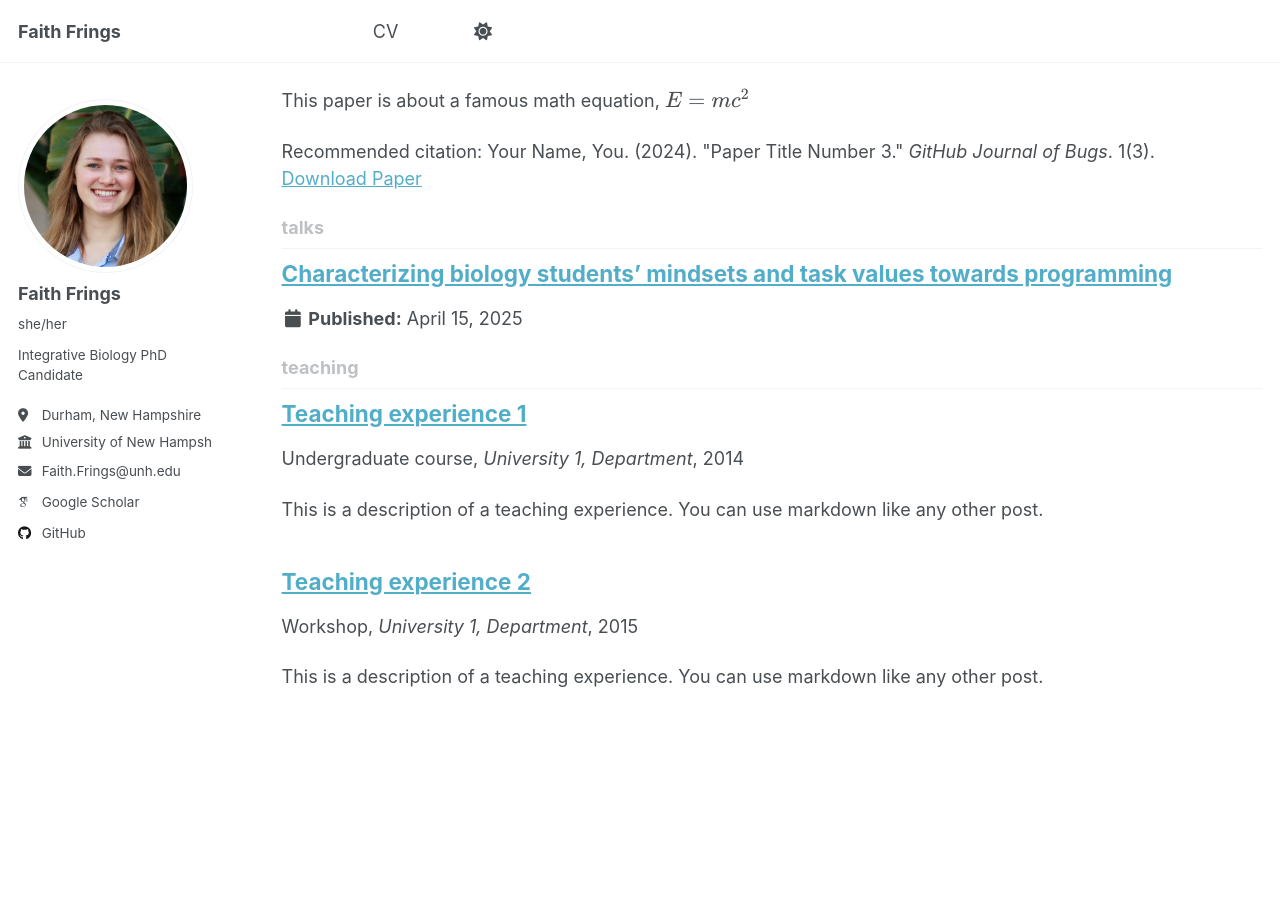
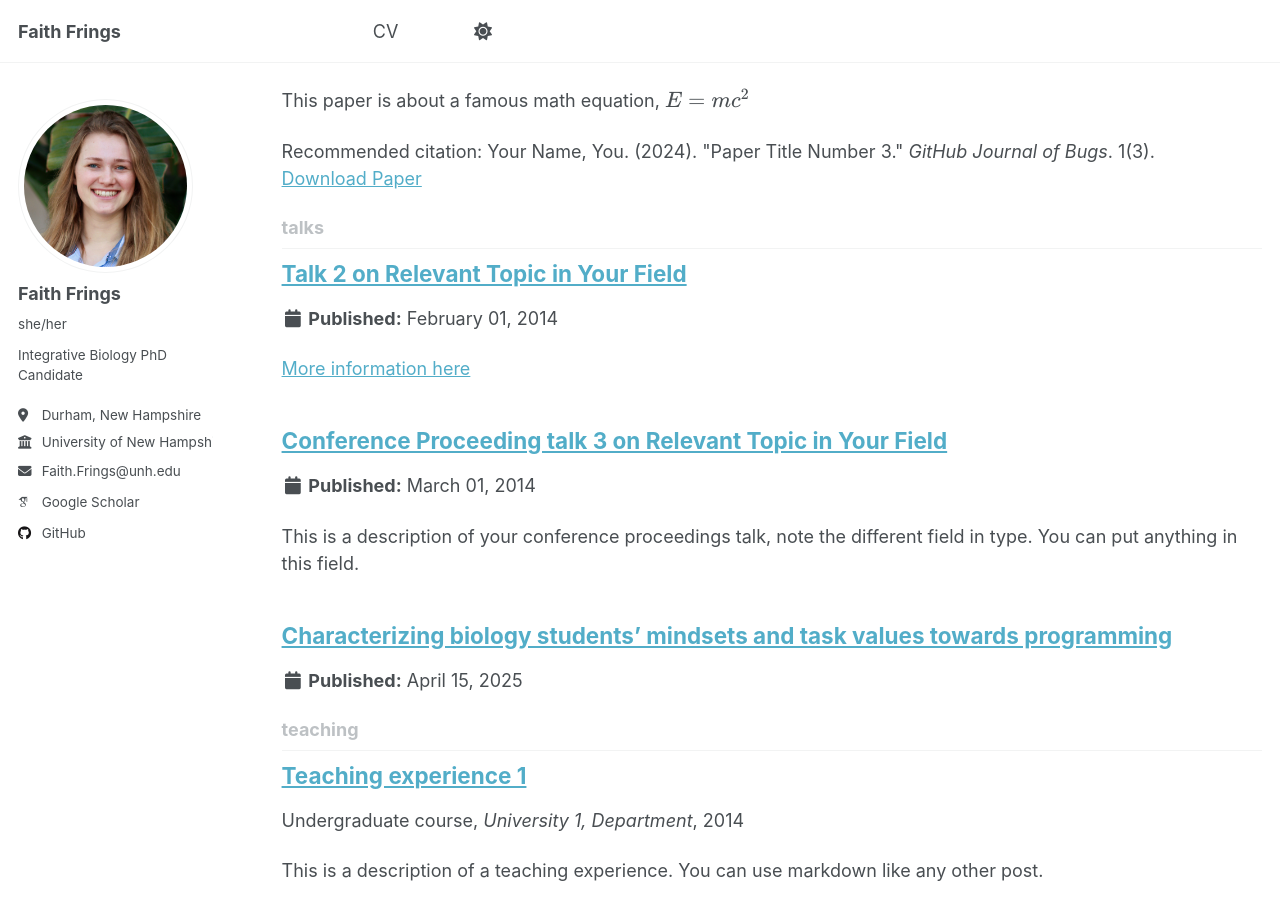
Before and after one commit to faithfrings/faithfrings.github.io, a Jekyll site: the page built from _pages/collection-archive.html, in a window 1280 px wide and 900 px high, scrolled down 2143 px. Built offline with Jekyll 4.4.1, drawn with Linux system fonts in a browser that asks for light colours; some web fonts are replaced; a script that is not in the unit is left out; a file with an impossible date is left out; part of the change alters nothing that is shown.

Commit message:
debugging talks mds

```diff
--- a/_talks/2014-02-01-talk-2.md
+++ b/_talks/2014-02-01-talk-2.md
@@ -6,7 +6,6 @@ permalink: /talks/2014-02-01-talk-2
 venue: "London School of Testing"
 date: 2014-02-01
 location: "London, UK"
-published: false
 ---
 
 [More information here](http://example2.com)
--- a/_talks/2014-03-01-talk-3.md
+++ b/_talks/2014-03-01-talk-3.md
@@ -6,7 +6,6 @@ permalink: /talks/2014-03-01-talk-3
 venue: "Testing Institute of America 2014 Annual Conference"
 date: 2014-03-01
 location: "Los Angeles, CA, USA"
-published: false
 ---
 
 This is a description of your conference proceedings talk, note the different field in type. You can put anything in this field.
```
